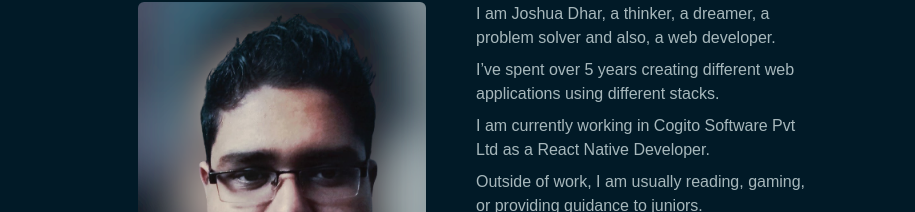
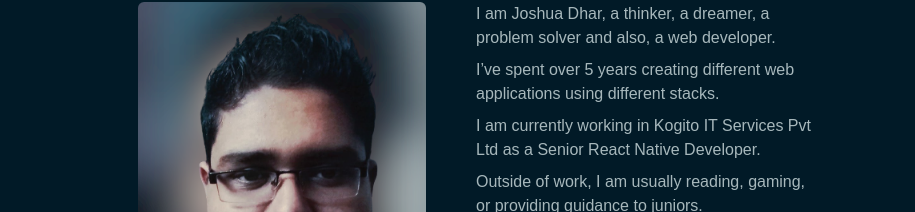
Before and after one commit to JoshDhar/portfolio, a React (Create React App) app: page / in a window 1280 px wide. Shown: the part 702-914 px from the top of the page, without its empty margins (176-1091 px from the left). Built offline with nearby package versions, Linux system fonts and the light colour scheme.

Commit message:
Josuwa: changes to current status text

```diff
--- a/src/App.js
+++ b/src/App.js
@@ -80,8 +80,8 @@ const App = () => {
                 using different stacks.
               </p>
               <p className="text-white text-opacity-70">
-                I am currently working in Cogito Software Pvt Ltd as a React
-                Native Developer.
+                I am currently working in Kogito IT Services Pvt Ltd as a Senior
+                React Native Developer.
               </p>
               <p className="text-white text-opacity-70">
                 Outside of work, I am usually reading, gaming, or providing
```
